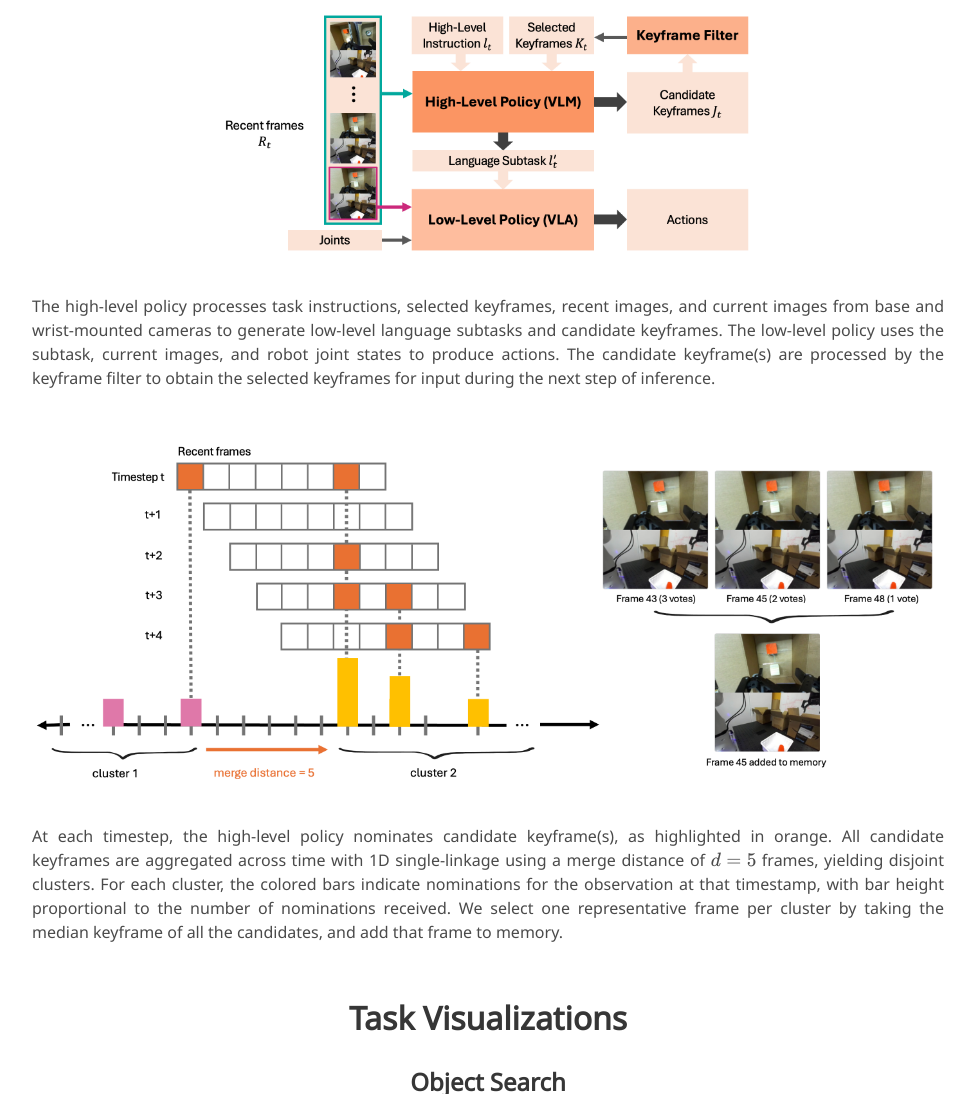
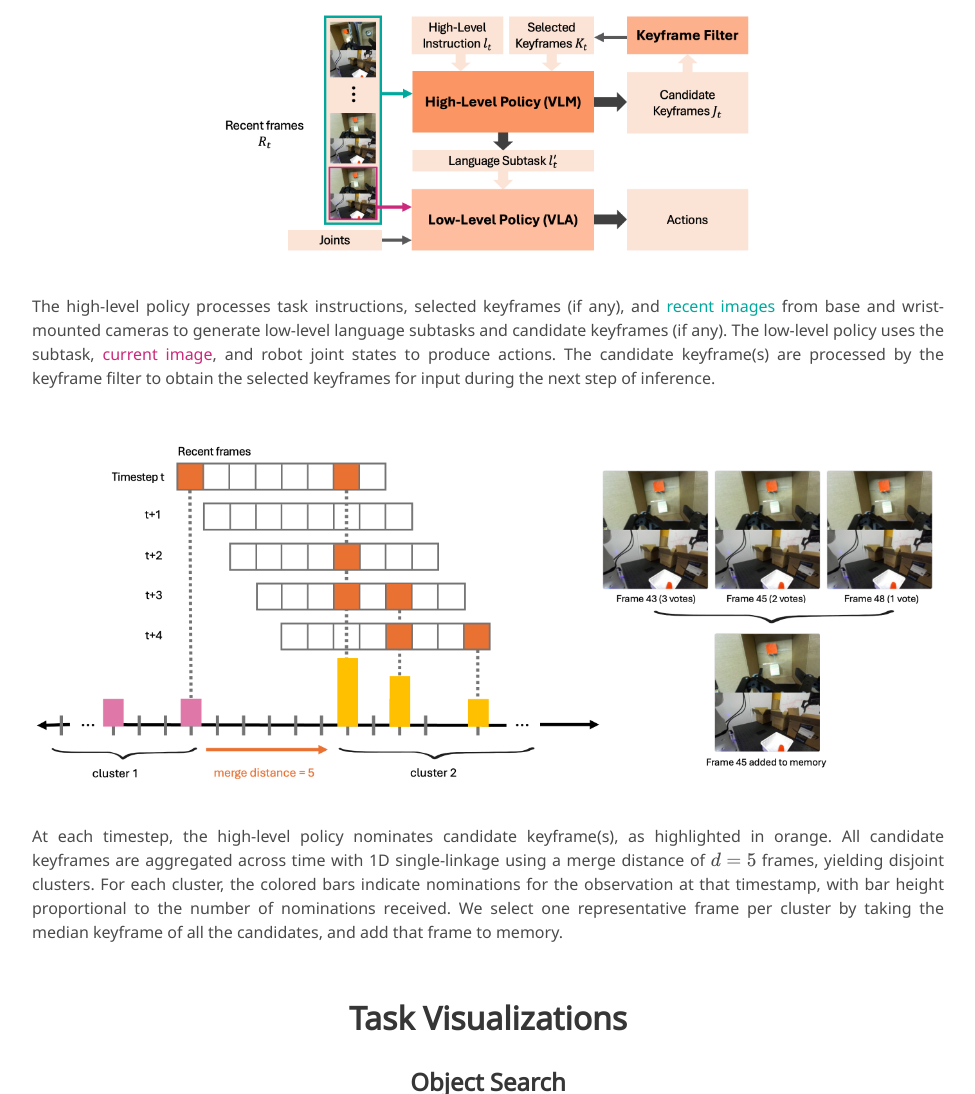
Before and after one commit to jen-pan/memer, a plain HTML site: page index.html in a window 1280 px wide. Shown: the part 1182-2276 px from the top of the page, without its empty margins (152-1127 px from the left). Drawn offline with nearby package versions, Linux system fonts and the light colour scheme; some icons are missing; a web font is replaced by a local one.

Commit message:
stylistic edits

```diff
--- a/index.html
+++ b/index.html
@@ -229,7 +229,7 @@
         </div>
         <div class="content has-text-justified">
           <p>
-            The high-level policy processes task instructions, selected keyframes, recent images, and current images from base and wrist-mounted cameras to generate low-level language subtasks and candidate keyframes. The low-level policy uses the subtask, current images, and robot joint states to produce actions. The candidate keyframe(s) are processed by the keyframe filter to obtain the selected keyframes for input during the next step of inference.
+            The high-level policy processes task instructions, selected keyframes (if any), and <span style="color: rgb(1, 168, 157);">recent images</span> from base and wrist-mounted cameras to generate low-level language subtasks and candidate keyframes (if any). The low-level policy uses the subtask, <span style="color: rgb(203, 41, 123);">current image</span>, and robot joint states to produce actions. The candidate keyframe(s) are processed by the keyframe filter to obtain the selected keyframes for input during the next step of inference.
           </p>
         </div>
         <div class="content has-text-centered">
```
